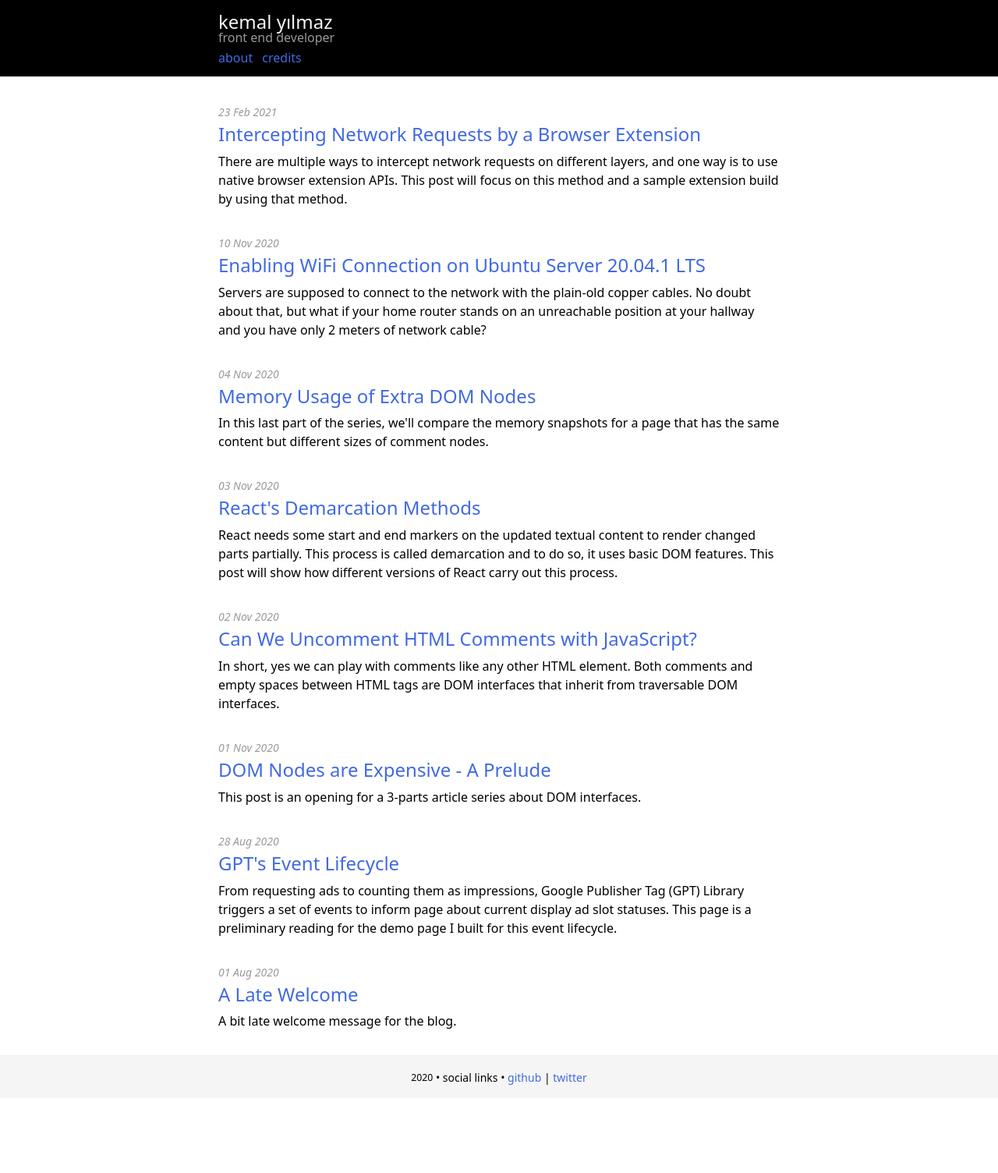
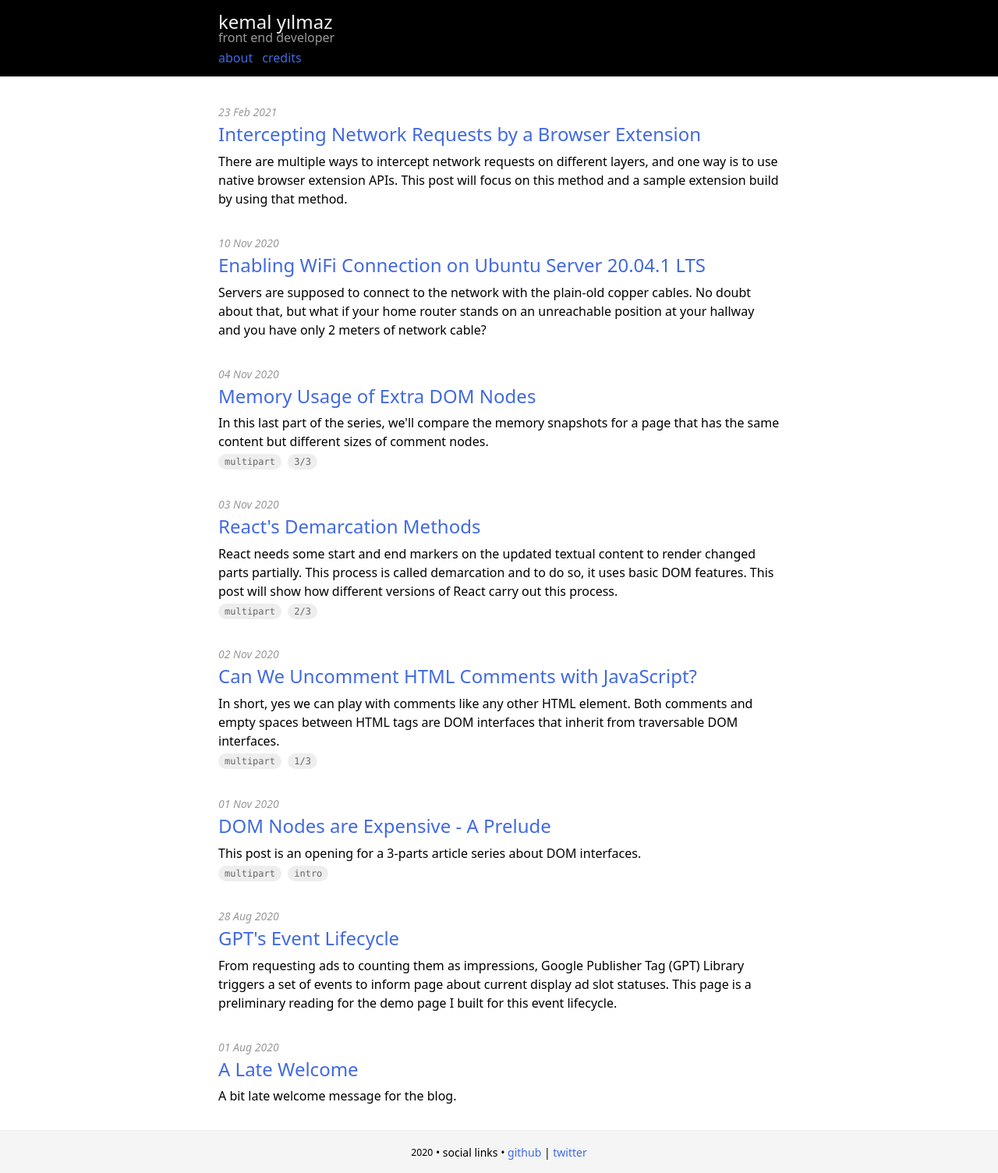
Before and after one commit to xkema/xkema.github.io, a Jekyll site: the page built from _pages/index.md, in a window 1280 px wide. Shown: the whole page at 78% size. Built offline with Jekyll 4.4.1, drawn with Linux system fonts in a browser that asks for light colours; before the commit the page ends 1408 px from its top, so only the background shows below that.

Commit message:
Added "multipart" info to the frontmatter for a better experience

```diff
--- a/_layouts/frontpage.html
+++ b/_layouts/frontpage.html
@@ -15,6 +15,12 @@
       <p class="post-excerpt">
         {% if excerpt_stripped != "" %}{{ excerpt_stripped | truncatewords: 50 }}{% else %}{{ post.title }}{% endif %}
       </p>
+      {% if post.multipart %}
+      <div class="post-multipart">
+        <span>multipart</span>
+        <span>{{ post.multipart }}</span>
+      </div>
+      {% endif %}
     </article>
   </li>
   {% endif %}
--- a/_posts/2020-11-01-dom-nodes-are-expensive.md
+++ b/_posts/2020-11-01-dom-nodes-are-expensive.md
@@ -5,6 +5,7 @@
   - dom
   - html comments
   - react demarcation
+multipart: intro
 ---
 
 Everyting started with a simple question:
--- a/_posts/2020-11-02-can-we-uncomment-html-comments-with-javascript.md
+++ b/_posts/2020-11-02-can-we-uncomment-html-comments-with-javascript.md
@@ -5,6 +5,7 @@
   - dom
   - html comments
   - DOM Nodes are Expensive - Part 1
+multipart: 1/3
 ---
 
 > This post is the first part of a 3-parts article series named "[DOM Nodes are Expensive](/2020/dom-nodes-are-expensive "DOM Nodes are Expensive - A Prelude")". Each post consists of a writing part and a demo part. For this post, check-out the demo page at [Demo 1 - HTML Comments](https://xkema.github.io/blog-demo-dom-nodes-are-expensive/html-comments "Demo 1 - HTML Comments").
--- a/_posts/2020-11-03-react-s-demarcation-methods.md
+++ b/_posts/2020-11-03-react-s-demarcation-methods.md
@@ -6,6 +6,7 @@
   - react
   - demarcation
   - DOM Nodes are Expensive - Part 2
+multipart: 2/3
 ---
 
 > This post is the second part of a 3-parts article series named "[DOM Nodes are Expensive](/2020/dom-nodes-are-expensive "DOM Nodes are Expensive - A Prelude")". Each post consists of a writing part and a demo part. For this post, check-out the demo page at [Demo 2 - Demarcation Methods](https://xkema.github.io/blog-demo-dom-nodes-are-expensive/demarcation-methods "Demo 2 - Demarcation Methods").
--- a/_posts/2020-11-04-memory-usage-of-extra-dom-nodes.md
+++ b/_posts/2020-11-04-memory-usage-of-extra-dom-nodes.md
@@ -5,6 +5,7 @@
   - dom
   - memory usage
   - DOM Nodes are Expensive - Part 3
+multipart: 3/3
 ---
 
 > This post is the last part of a 3-parts article series named "[DOM Nodes are Expensive](/2020/dom-nodes-are-expensive "DOM Nodes are Expensive - A Prelude")". Each post consists of a writing part and a demo part. For this post, check-out the demo page at [Demo 3 - Memory Usage](https://xkema.github.io/blog-demo-dom-nodes-are-expensive/memory-usage "Demo 3 - Memory Usage").
--- a/_sass/theme.scss
+++ b/_sass/theme.scss
@@ -137,6 +137,18 @@
     }
     .post-excerpt {
       margin-bottom: 0;
+    }
+    .post-multipart {
+      span {
+        font-family: var(--font-stack-monospace);
+        font-size: 75%;
+        display: inline-block;
+        padding: 1px 8px;
+        border-radius: 12px;
+        background-color: var(--color-lighter-gray);
+        color: var(--color-mid-gray);
+        margin-right: 4px;
+      }
     }
     &.draft,
     &.unpublished {
```
